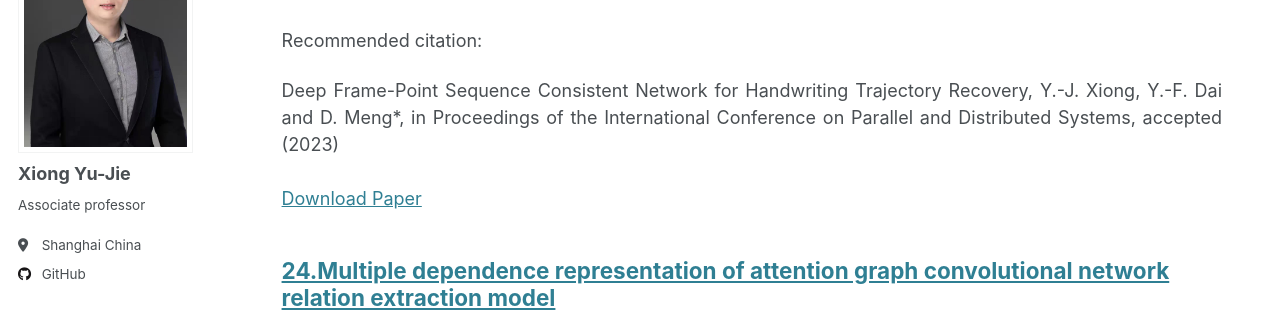
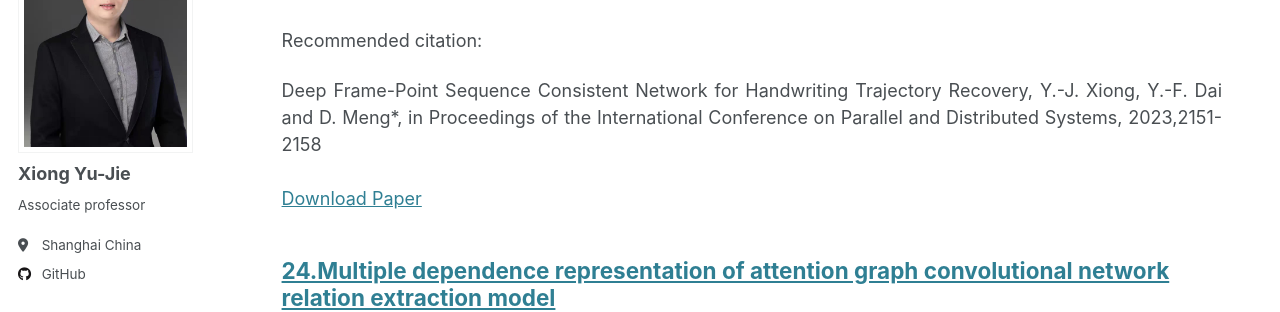
Before and after one commit to X-Lab-CN/introduce, a Jekyll site: the page built from _pages/publications.html, in a window 1280 px wide and 900 px high, scrolled down 10044 px. Shown: the part 180-492 px from the top of the window. Built offline with Jekyll 4.4.1, drawn with Linux system fonts in a browser that asks for light colours.

Commit message:
Update 2023-10-21-paper-title-number-1.md

```diff
--- a/_publications/2023-10-21-paper-title-number-1.md
+++ b/_publications/2023-10-21-paper-title-number-1.md
@@ -7,7 +7,7 @@ excerpt: '<div style="text-align: justify;">The paper “Deep Frame-Point Sequen
 date: 2023-10-21
 venue: 'International Conference on Parallel and Distributed Systems'
 paperurl: 'http://xiongyujie.cn/files/Deep_Frame-Point_Sequence_Consistent_Network_for_Handwriting_Trajectory_Recovery.pdf'
-citation: '<br/><div style="text-align: justify;">Deep Frame-Point Sequence Consistent Network for Handwriting Trajectory Recovery, Y.-J. Xiong, Y.-F. Dai and D. Meng*, in Proceedings of the International Conference on Parallel and Distributed Systems, accepted (2023)</div>'
+citation: '<br/><div style="text-align: justify;">Deep Frame-Point Sequence Consistent Network for Handwriting Trajectory Recovery, Y.-J. Xiong, Y.-F. Dai and D. Meng*, in Proceedings of the International Conference on Parallel and Distributed Systems, 2023,2151-2158</div>'
 ---
 
 <div style="text-align: justify;">Intelligent Cyber-Physical Systems relies heavily on data for real-time monitoring, analysis, and control of physical systems. By converting offline handwriting into online handwriting, it provides ICPS with more diverse and abundant input data, enriching the variety and quantity of available information. Based on the acquisition approach, there are two kinds of handwriting data: online and offline data. Generally, online data which contains pen trajectory of static character, has more advantages than offline data in terms of character recognition and analysis. Due to limited means of acquiring online data, inferring from offline data is an attractive approach. In this paper we introduce a novel framework to recover handwriting trajectory from single static character image. The trajectory can be represented by two types of sequence: points sequence and frame sequence. Therefore, we design two streams: points sequence prediction stream and frame sequence prediction stream, based on the encoder-decoder structure. We combine the two streams by a novel sequence consistent module to synchronize the training process. With the two streams and their complementary advantages, our methods can predict trajectory with both high spatial and temporal accuracy. Extensive experiments demonstrate the effectiveness of our network through qualitative and quantitative comparison.</div>
```
